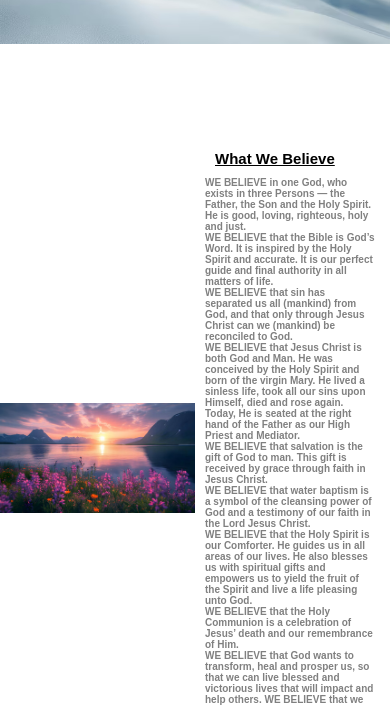
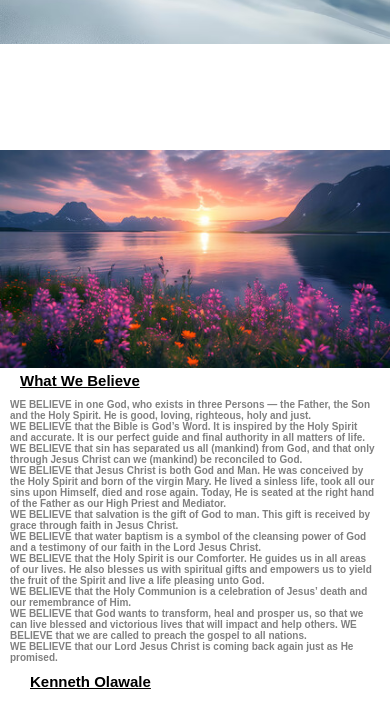
Before and after one commit to Adewale90256/RCCG-City-of-Faith, a plain HTML site: page index.html in a window 390 px wide. Shown: the part 341-1046 px from the top of the page. Drawn offline with Linux system fonts and the light colour scheme.

Commit message:
Update City-of-Faith.css

```diff
--- a/styles/City-of-Faith.css
+++ b/styles/City-of-Faith.css
@@ -176,3 +176,10 @@ footer {
     font-size: 15px;
   }
 }
+
+@media (max-width: 800px) {
+  .sect-2 {
+    grid-template-columns: 1fr;
+    column-gap: 20px;
+  }
+}
```
